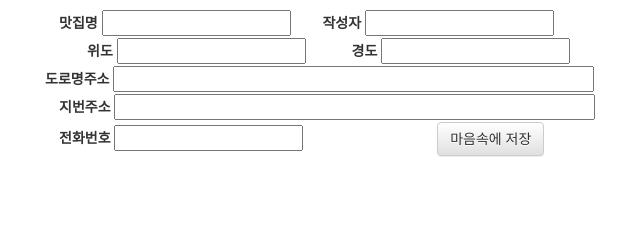
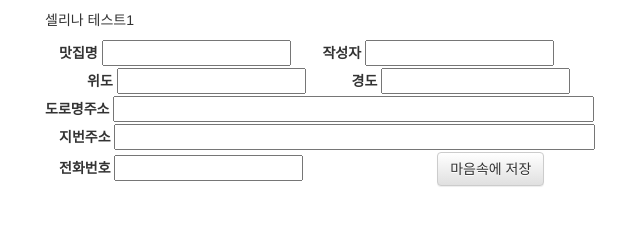
Before and after one commit to selina1004/Git_test, a Django app: page / in a window 1280 px wide. Shown: the part 557-800 px from the top of the page, without its empty margins (25-665 px from the left). Run offline with Django 3.2, Linux system fonts and the light colour scheme; some libraries are stand-ins or nearby versions.

Commit message:
selina test1

```diff
--- a/ytc/mapapi/templates/mapapi/place_list.html
+++ b/ytc/mapapi/templates/mapapi/place_list.html
@@ -21,6 +21,7 @@
                     {% for post in posts %}
                         <br><br>
                             <div>
+                                <p>셀리나 테스트2</p>
                                 <p>작성자 : {{ post.author }}</p>
                                 <p>맛집명 : {{ post.title }}</p>
                                 <p>도로명주소 : {{ post.road_adr }}</p>
--- a/ytc/mapapi/templates/mapapi/place_new.html
+++ b/ytc/mapapi/templates/mapapi/place_new.html
@@ -333,6 +333,7 @@
 
             <form method="POST" class="post-form">
                 {% csrf_token %}
+                <p>셀리나 테스트1</p>
                 <label for="title">　맛집명&nbsp;</label><input type="text" name="title" id="title"/>
                 <label for="author">　　작성자&nbsp;</label><input type="text" name="author" id="author"/><br>
                 <label for="lat">　　　위도&nbsp;</label><input id="lat" name="lat" type="text"/>
```
